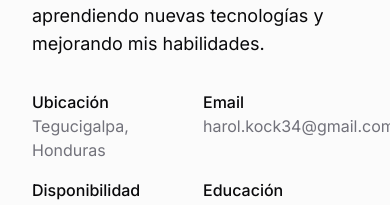
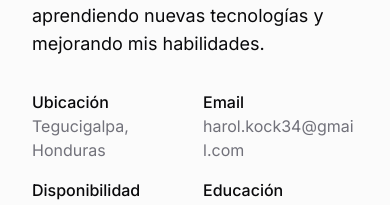
Before and after one commit to Portafolio-Harol-Morales/portafolio-next, a Next.js app: page / in a window 390 px wide. Shown: the part 1347-1552 px from the top of the page. Built offline with nearby package versions, Linux system fonts and the light colour scheme; no server answers; the database is empty.

Commit message:
Update page.tsx
actualizacion de breakpoint email

```diff
--- a/app/page.tsx
+++ b/app/page.tsx
@@ -77,12 +77,9 @@ export default function Home() {
             </div>
             <div className="flex justify-center">
               <Avatar className="h-64 w-64">
-                <AvatarImage
-                  src="/img-hero.png"
-                  alt="Harol Morales"
-                />
+                <AvatarImage src="/img-hero.png" alt="Harol Morales" />
                 <AvatarFallback>
-                   <LoaderCircle className="h-8 w-8 animate-spin text-primary" />
+                  <LoaderCircle className="h-8 w-8 animate-spin text-primary" />
                 </AvatarFallback>
               </Avatar>
             </div>
@@ -122,10 +119,11 @@ export default function Home() {
                   </div>
                   <div>
                     <h3 className="font-medium">Email</h3>
-                    <p className="text-muted-foreground">
+                    <p className="text-muted-foreground break-all">
                       harol.kock34@gmail.com
                     </p>
                   </div>
+
                   <div>
                     <h3 className="font-medium">Disponibilidad</h3>
                     <p className="text-muted-foreground">
@@ -134,7 +132,9 @@ export default function Home() {
                   </div>
                   <div>
                     <h3 className="font-medium">Educación</h3>
-                    <p className="text-muted-foreground">CEUTEC / Tecnólogo en desarrollo de aplicaciones web</p>
+                    <p className="text-muted-foreground">
+                      CEUTEC / Tecnólogo en desarrollo de aplicaciones web
+                    </p>
                   </div>
                 </div>
               </div>
```
